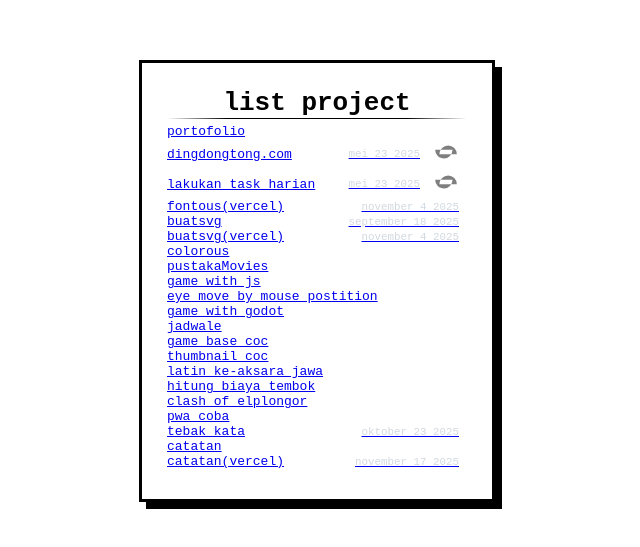
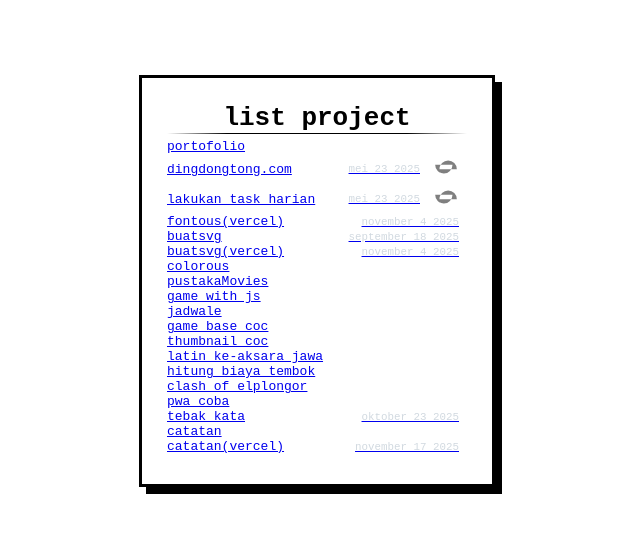
Before and after one commit to noelao/noelao.github.io, a plain HTML site: page index.html in a window 1280 px wide. Shown: the part 119-666 px from the top of the page, without its empty margins (323-963 px from the left). Drawn offline with Linux system fonts and the light colour scheme.

Commit message:
Update index.html

```diff
--- a/index.html
+++ b/index.html
@@ -163,8 +163,6 @@
                     <a href="pertamax/index.html">colorous</a>
                     <a href="pustakaMovies/home.html">pustakaMovies</a>
                     <a href="game/gameJs.html">game with js</a>
-                    <a href="eye/eye.html">eye move by mouse postition</a>
-                    <a href="#">game with godot</a>
 
                     <a href="schedule">jadwale</a>
                     <a href="data-base-coc">game base coc</a>
```
